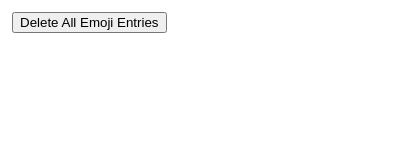
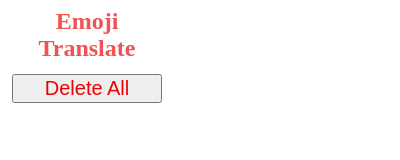
Before and after one commit to fusecodecamp2017/EmojiTranslate, a browser extension: page app/html/popup.html in a window 400 px wide. Drawn offline with Linux system fonts and the light colour scheme; files whose address does not match are found by name.

Commit message:
Styled the popup a little bit

```diff
--- a/app/css/popup.css
+++ b/app/css/popup.css
@@ -1,5 +1,6 @@
 body > * {
     margin: 4px;
+    width: 150px;
 }
 
 textarea {
@@ -12,3 +13,25 @@ img.emoji {
    margin: 0 .05em 0 .1em;
    vertical-align: -0.1em;
 }
+
+#deleteEmojiTable {
+    font-size: 20px;
+}
+
+#deleteEmojiTable tr td {
+    padding: 4px;
+}
+
+#deleteEmojiTable button {
+    font-size: 20px;
+}
+
+#deleteAllEmojis {
+    color: #ea0404;
+    font-size: 20px;
+}
+
+#emojiTranslate {
+    color: #f25252;
+    text-align: center
+}
--- a/app/html/popup.html
+++ b/app/html/popup.html
@@ -5,8 +5,9 @@
     <link rel="stylesheet" href="../css/popup.css">
 </head>
 <body>
-    <button id="deleteAllEmojis">Delete All Emoji Entries</button>
+    <h2 id="emojiTranslate"> Emoji Translate</h2>
     <table id="deleteEmojiTable">
     </table>
+    <button id="deleteAllEmojis">Delete All</button>
 </body>
 </html>
```
